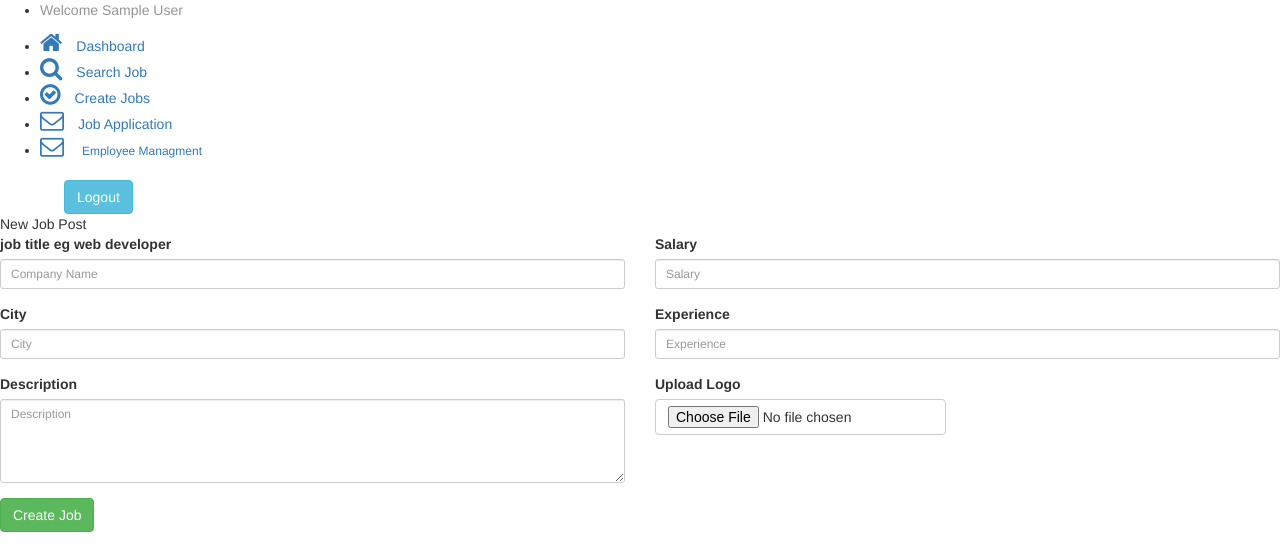
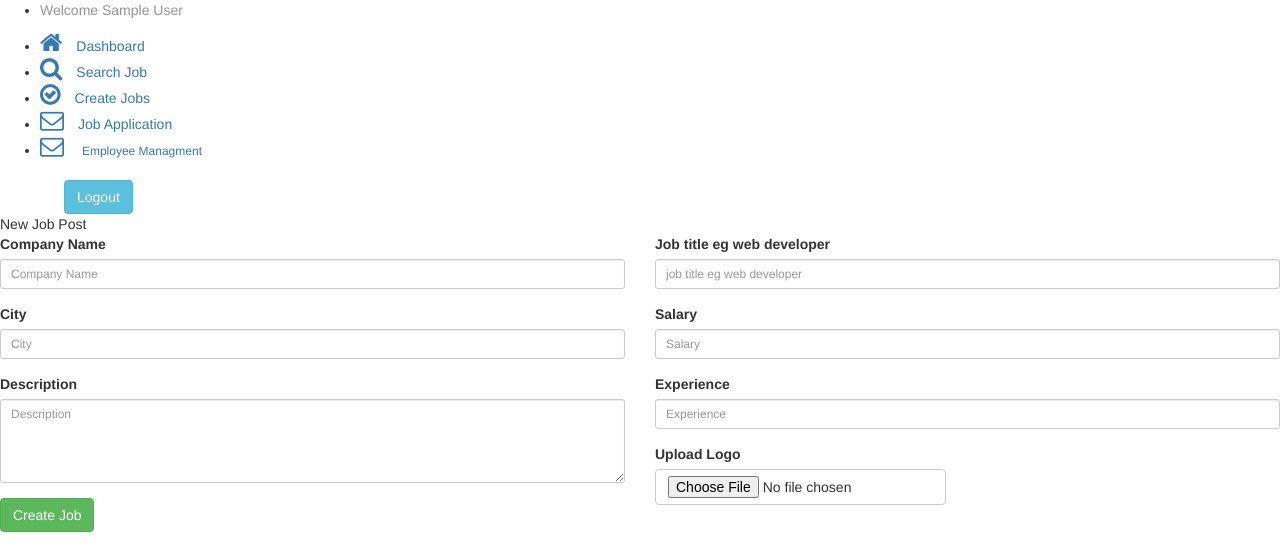
Before and after one commit to fahadmunir78617/PlacementSystem1, a PHP site: page /admin/createjobs.php in a window 1280 px wide. Shown: the part 320-867 px from the top of the page. Run offline with PHP 8.4, Linux system fonts and the light colour scheme; the visitor is signed in with stand-in values (Sample User, id 1).

Commit message:
razaq / admin / createjobs.php ( Additional input tag of Job title eg web developer add and increase one entity 'cjob_title' of database table which is company table )

```diff
--- a/admin/createjobs.php
+++ b/admin/createjobs.php
@@ -28,9 +28,11 @@ if ($_SERVER["REQUEST_METHOD"] == "POST")
 {
     $cname = $_POST['cname'];
     $csalary = $_POST['csalary'];
+    $cjob_title = $_POST['cjob_title'];
     $cdesc = $_POST['cdesc'];
     $cexperience = $_POST['cexperience'];
     $ccity = $_POST['ccity'];
+    $cjob_title = $_POST['cjob_title'];
     $clogo_path = $con->real_escape_string('../upload/'.$_FILES['clogo']['name']);
 
     if(preg_match("!image!", $_FILES['clogo']['type']))
@@ -39,13 +41,14 @@ if ($_SERVER["REQUEST_METHOD"] == "POST")
         {
             $_SESSION['cname'] = $cname;
             $_SESSION['csalary'] = $csalary;
+            $_SESSION['cjob_title'] = $cjob_title;
             $_SESSION['cdesc'] = $cdesc;
             $_SESSION['cexperience'] = $cexperience;
             $_SESSION['ccity'] = $ccity;
             $_SESSION['clogo'] = $clogo_path;
 
-            $sql="INSERT INTO company (employerid,cname,csalary,cdesc,cexperience,ccity,clogo)"
-            . "VALUES ('$userid','$cname','$csalary','$cdesc','$cexperience','$ccity','$clogo_path')";
+            $sql="INSERT INTO company (employerid,cname,csalary,cjob_type,cdesc,cexperience,ccity,clogo)"
+            . "VALUES ('$userid','$cname','$csalary','$cjob_title','$cdesc','$cexperience','$ccity','$clogo_path')";
 
             if ($con->query($sql) == true)
             {
@@ -140,7 +143,7 @@ if(isset($_POST['logout'])){
                     <div class="col-md-6 latest-job ">
 
                         <div class="form-group">
-                            <label for="fname">job title eg web developer</label>
+                            <label for="fname">Company Name</label>
                             <input type="text" class="form-control input-sm" name="cname" placeholder="Company Name" value="" required="">
                         </div>
 
@@ -161,6 +164,10 @@ if(isset($_POST['logout'])){
 
                     <div class="col-md-6 latest-job ">
 
+                        <div class="form-group">
+                            <label for="contactno">Job title eg web developer</label>
+                            <input type="text" class="form-control input-sm" name="cjob_title" placeholder="job title eg web developer" value="">
+                        </div>
 
                         <div class="form-group">
                             <label for="contactno">Salary</label>
```
